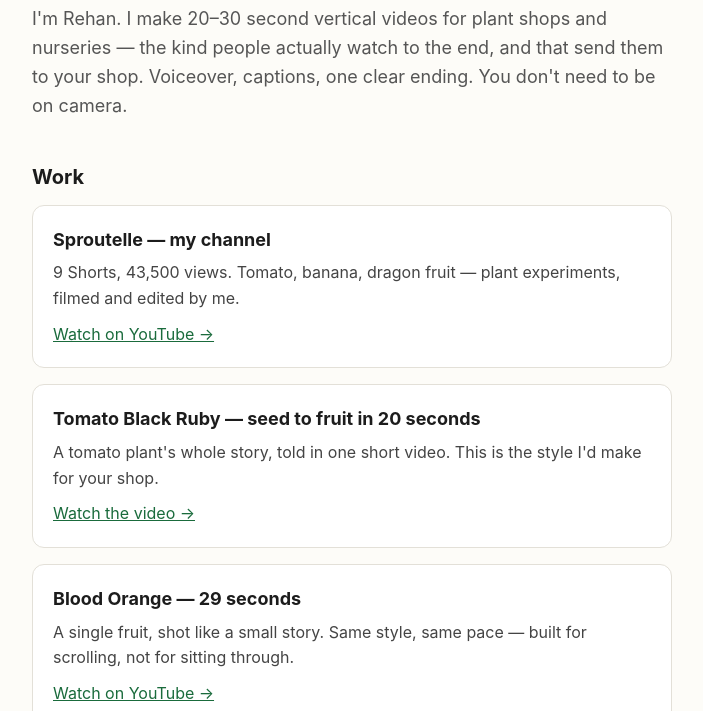
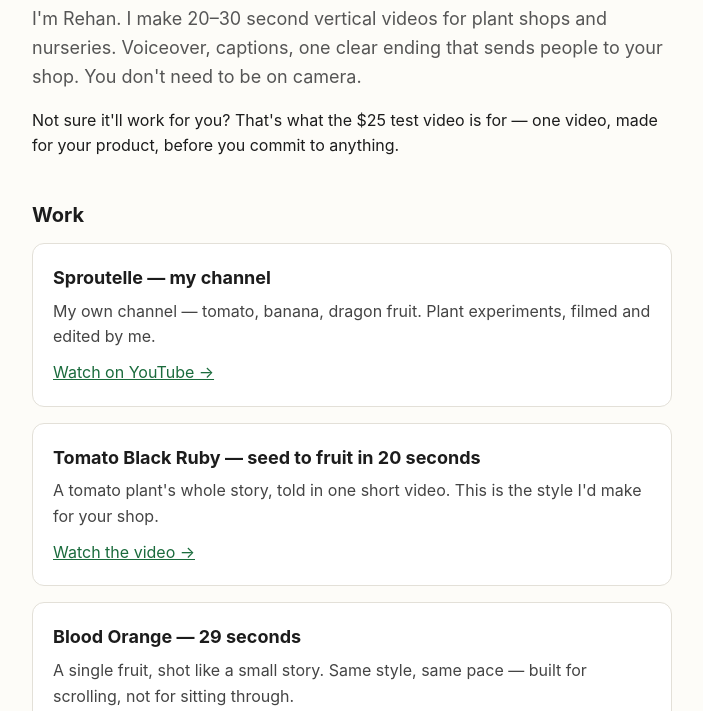
Before and after one commit to rehan0317/rehan-shorts, a plain HTML site: page index.html in a window 1280 px wide. Shown: the part 89-800 px from the top of the page, without its empty margins (288-991 px from the left). Drawn offline with Linux system fonts and the light colour scheme.

Commit message:
Reframe: work first, test video is the proof

```diff
--- a/index.html
+++ b/index.html
@@ -23,36 +23,30 @@
 <body>
 <div class="wrap">
   <h1>Short videos for plant brands.</h1>
-  <p class="sub">I'm Rehan. I make 20–30 second vertical videos for plant shops and nurseries — the kind people actually watch to the end, and that send them to your shop. Voiceover, captions, one clear ending. You don't need to be on camera.</p>
-
+  <p class="sub">I'm Rehan. I make 20–30 second vertical videos for plant shops and nurseries. Voiceover, captions, one clear ending that sends people to your shop. You don't need to be on camera.</p>
+  <p>Not sure it'll work for you? That's what the $25 test video is for — one video, made for your product, before you commit to anything.</p>
   <h2>Work</h2>
-
   <div class="sample">
     <h3>Sproutelle — my channel</h3>
-    <p>9 Shorts, 43,500 views. Tomato, banana, dragon fruit — plant experiments, filmed and edited by me.</p>
+    <p>My own channel — tomato, banana, dragon fruit. Plant experiments, filmed and edited by me.</p>
     <a href="https://www.youtube.com/@Sproutelle">Watch on YouTube &rarr;</a>
   </div>
-
   <div class="sample">
     <h3>Tomato Black Ruby — seed to fruit in 20 seconds</h3>
     <p>A tomato plant's whole story, told in one short video. This is the style I'd make for your shop.</p>
     <a href="https://drive.google.com/file/d/1pwDN_yerHWStQhwAlNaopOS5pSpL7eDl/view?usp=sharing">Watch the video &rarr;</a>
   </div>
-
   <div class="sample">
     <h3>Blood Orange — 29 seconds</h3>
     <p>A single fruit, shot like a small story. Same style, same pace — built for scrolling, not for sitting through.</p>
     <a href="https://www.youtube.com/@Sproutelle">Watch on YouTube &rarr;</a>
   </div>
-
   <h2>Price</h2>
   <p class="price">First video: <strong>$25</strong>, one revision included.<br>Four videos a month: <strong>$80–120</strong>, depending on scope.</p>
-
   <div class="contact">
     <h2>Want one for your shop?</h2>
     <p>Email me and tell me which plant you'd start with: <a href="mailto:usaaccj98@gmail.com">usaaccj98@gmail.com</a></p>
   </div>
-
   <p class="foot">Made by Rehan. Every video is made for the brand — no templates, no stock.</p>
 </div>
 </body>
```
